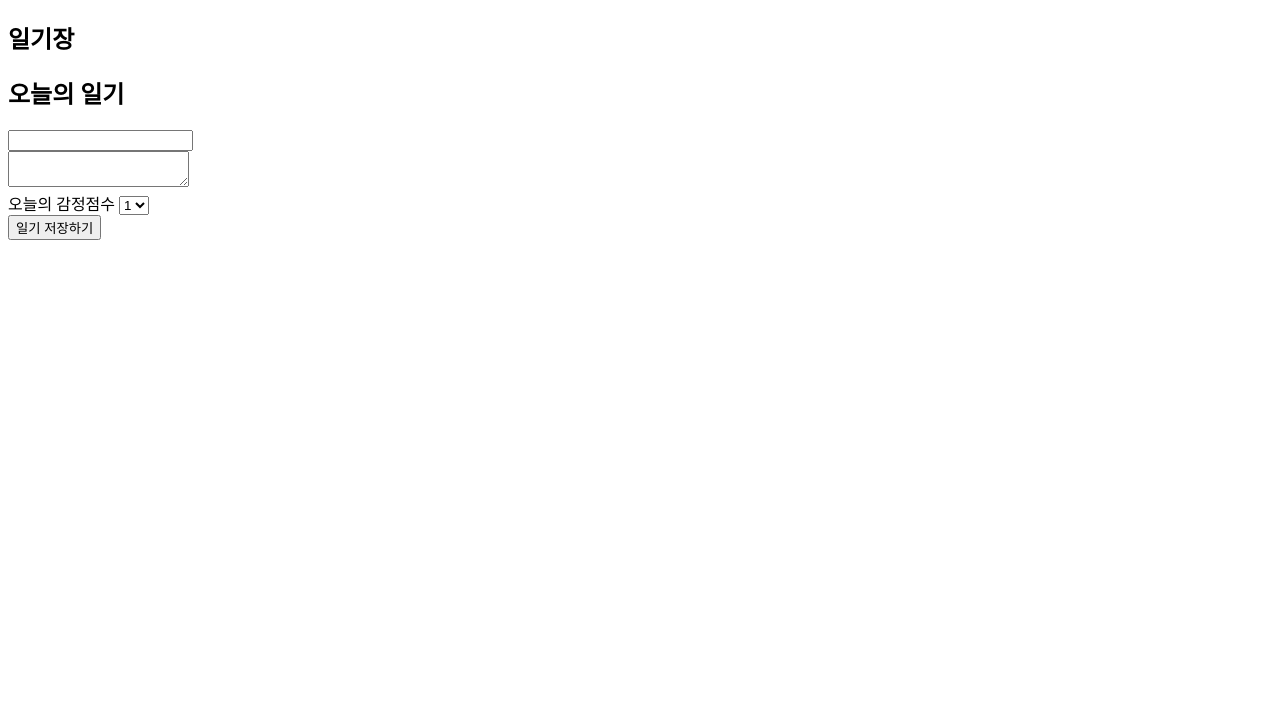
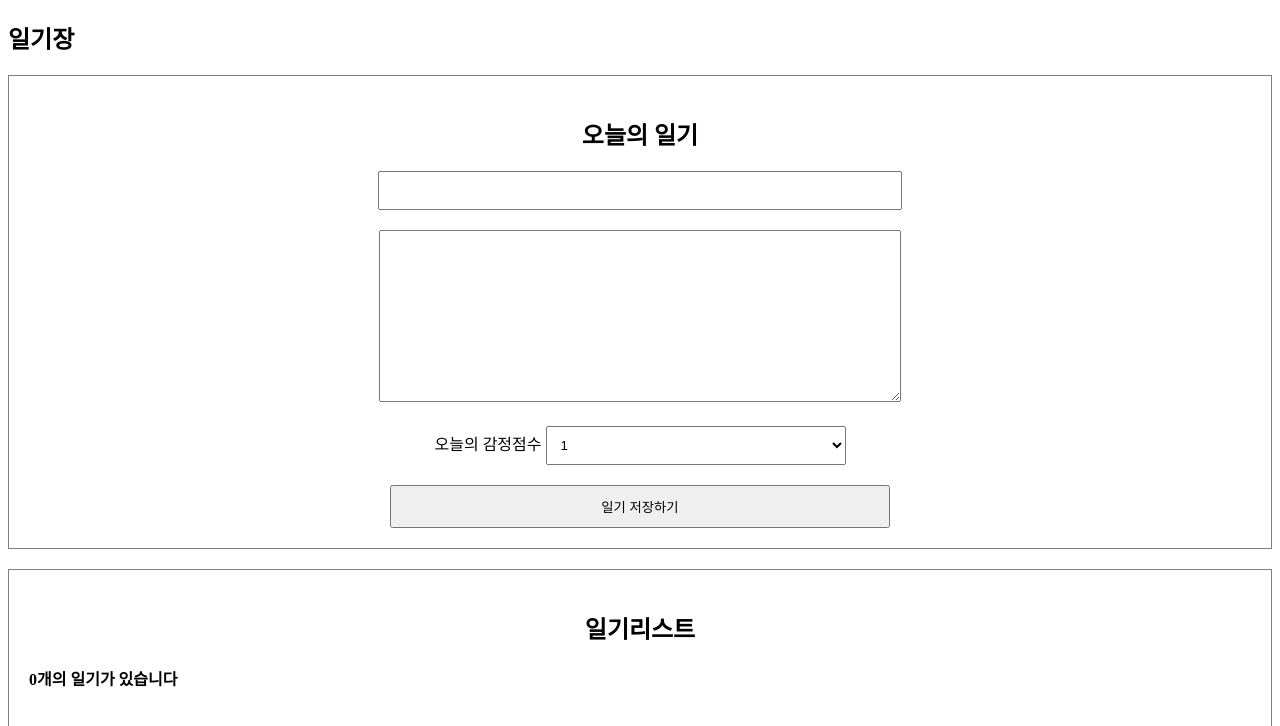
Before and after one commit to unidagit/simpleDiary, a React (Create React App) app: page / in a window 1280 px wide. Shown: the top 726 px of the page. Built offline with nearby package versions, Linux system fonts and the light colour scheme.

Commit message:
일기 추가 기능

```diff
--- a/src/App.css
+++ b/src/App.css
@@ -0,0 +1,62 @@
+.DiaryEditor {
+  border: 1px solid gray;
+  text-align: center;
+  padding: 20px;
+}
+
+.DiaryEditor input,
+textarea {
+  margin-bottom: 20px;
+  width: 500px;
+  padding: 10px;
+}
+
+.DiaryEditor textarea {
+  height: 150px;
+}
+
+.DiaryEditor select {
+  width: 300px;
+  padding: 10px;
+  margin-bottom: 20px;
+}
+
+.DiaryEditor button {
+  width: 500px;
+  padding: 10px;
+  cursor: pointer;
+}
+
+/* List */
+.DiaryList {
+  border: 1px solid gray;
+  padding: 20px;
+  margin-top: 20px;
+}
+
+.DiaryList h2 {
+  text-align: center;
+}
+
+/* Item */
+.DiaryItem {
+  background-color: rgb(240, 240, 240);
+  margin-bottom: 10px;
+  padding: 20px;
+}
+
+.DiaryItem .info {
+  border-bottom: 1px solid gray;
+  padding-bottom: 10px;
+  margin-bottom: 10px;
+}
+
+.DiaryItem .date {
+  color: gray;
+}
+
+.DiaryItem .content {
+  font-weight: bold;
+  margin-bottom: 30px;
+  margin-top: 30px;
+}
--- a/src/App.js
+++ b/src/App.js
@@ -1,11 +1,34 @@
+import { useRef, useState } from "react";
 import "./App.css";
 import DiaryEditor from "./DiaryEditor";
+import DiaryList from "./DiaryList";
 
 function App() {
+  const [data, setData] = useState([]);
+
+  const dataId = useRef(0);
+
+  const onCreate = (author, content, emotion) => {
+    const create_date = new Date().getTime();
+    const newItem = {
+      author,
+      content,
+      emotion,
+      create_date,
+      id: dataId.current,
+    };
+    dataId.current += 1;
+    setData([newItem, ...data]);
+  };
+
   return (
     <div className="App">
       <h2>일기장</h2>
-      <DiaryEditor />
+      {/* 일기를 받아와 */}
+      <DiaryEditor onCreate={onCreate} />
+
+      {/* 일기 리스트를 만들어  */}
+      <DiaryList diaryList={[]} />
     </div>
   );
 }
--- a/src/DiaryEditor.jsx
+++ b/src/DiaryEditor.jsx
@@ -1,7 +1,7 @@
 import React from "react";
 import { useState, useRef } from "react";
 
-export default function DiaryEditor() {
+export default function DiaryEditor({ onCreate }) {
   const [state, setState] = useState({
     author: "",
     content: "",
@@ -31,7 +31,14 @@ export default function DiaryEditor() {
       alert("5글자 이상 입력해주세요");
       return;
     }
+    console.log(state);
+    onCreate(state.author, state.content, state.emotion);
     alert("저장성공");
+    setState({
+      author: "",
+      content: "",
+      emotion: 1,
+    });
   };
 
   // const onChangeInput = (e) => {
--- /dev/null
+++ b/src/DiaryItem.jsx
@@ -0,0 +1,18 @@
+import React from "react";
+
+function DiaryItem({ author, content, create_date, emotion, id }) {
+  return (
+    <div className="DiaryItem">
+      <div className="info">
+        <span>
+          작성자 : {author} | 감정점수 : {emotion}
+        </span>
+        <br />
+        <span className="date">{new Date(create_date).toLocaleString()}</span>
+      </div>
+      <div className="content">{content}</div>
+    </div>
+  );
+}
+
+export default DiaryItem;
--- /dev/null
+++ b/src/DiaryList.jsx
@@ -0,0 +1,22 @@
+import React from "react";
+import DiaryItem from "./DiaryItem";
+
+function DiaryList({ diaryList }) {
+  return (
+    <div className="DiaryList">
+      <h2>일기리스트</h2>
+      <h4>{diaryList.length}개의 일기가 있습니다</h4>
+      <div>
+        {diaryList.map((it) => (
+          <DiaryItem key={it.id} {...it} />
+        ))}
+      </div>
+    </div>
+  );
+}
+
+DiaryList.defaultProps = {
+  diaryList: [],
+};
+
+export default DiaryList;
```
